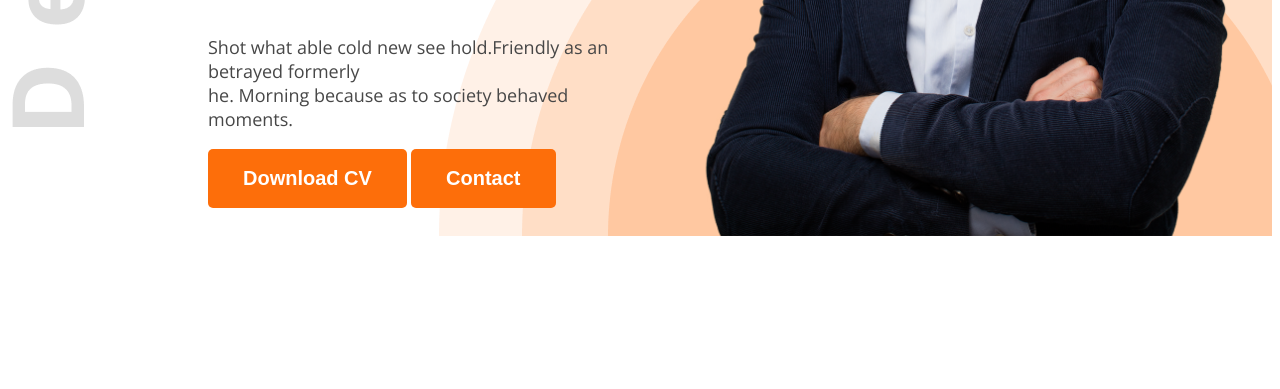
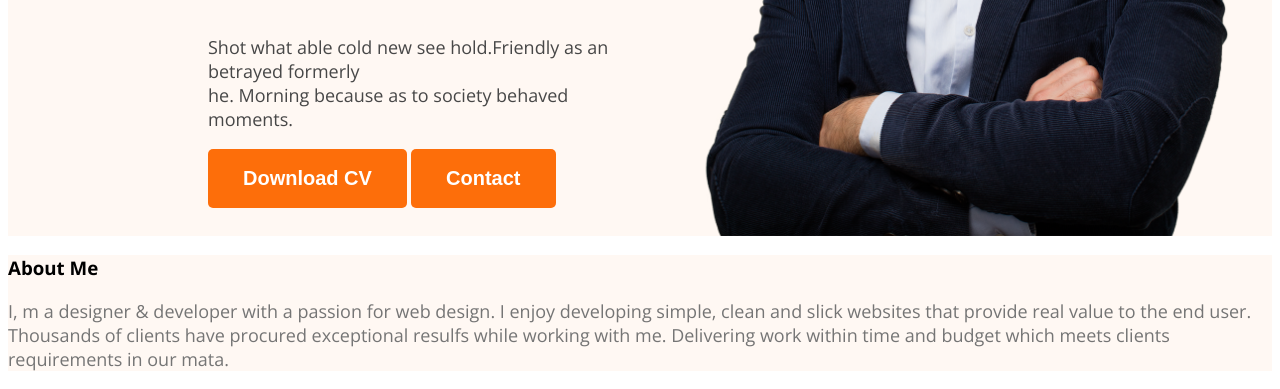
Before and after one commit to ASIK-0/web-dev-portfolio, a plain HTML site: page index.html in a window 1280 px wide. Shown: the part 686-1075 px from the top of the page. Before the commit the page ends 930 px from the top, so only its background shows below. Drawn offline with nearby package versions, Linux system fonts and the light colour scheme.

Commit message:
add a new ccomit

```diff
--- a/index.html
+++ b/index.html
@@ -10,7 +10,7 @@
     <link rel="stylesheet" href="/styles/portfolio.css">
 </head>
 <body class="open-sans-normal">
-    <header class="header">
+    <header class="header secendary-bg">
         <nav>
            <h3 class="nav-title">Ma<span class="text-primary">r</span>y</h3>
            <ul>
@@ -35,7 +35,12 @@
          </div>
     </header>
     <main>
-
+        <section class="about secendary-bg">
+            <h3 class="section-title">About Me</h3>
+            <p class="section-description ">
+                I, m a designer & developer with a passion for web design. I enjoy developing simple, clean and slick websites that provide real value to the end user. Thousands of clients have procured exceptional resulfs while working with me. Delivering work within time and budget which meets clients requirements in our mata.
+            </p>
+        </section>
     </main>
     <footer>
 
--- a/styles/portfolio.css
+++ b/styles/portfolio.css
@@ -9,6 +9,23 @@
 .text-primary{
     color: #FD6E0A;;
 }
+.secendary-bg{
+    background-color: #FFF8F3;
+}
+.dark-2{
+    color :#474747;
+}
+.btn-primary{
+    border: none;
+    background-color: #FD6E0A;
+    font-weight: bold;
+    font-size: 20px;
+    color: white;
+    padding: 18px 35px;
+    border-radius: 5px;
+}
+.
+
 .header{
     background-image: url(/images/developer.png),url(/images/header_bg.png);
     background-repeat: no-repeat;
@@ -39,17 +56,15 @@ nav li a{
     text-decoration: none;
     font-size: 20px;
 }
-.dark-2{
-    color :#474747;
+
+section-title{
+    font-size: 35px;
+    font-weight: bold;
+    color: #181818;
 }
-.btn-primary{
-    border: none;
-    background-color: #FD6E0A;
-    font-weight: bold;
-    font-size: 20px;
-    color: white;
-    padding: 18px 35px;
-    border-radius: 5px;
+.section-description{
+    font-size: 18px;
+    color: #757575;
 }
 
 /* banner styles */
```
